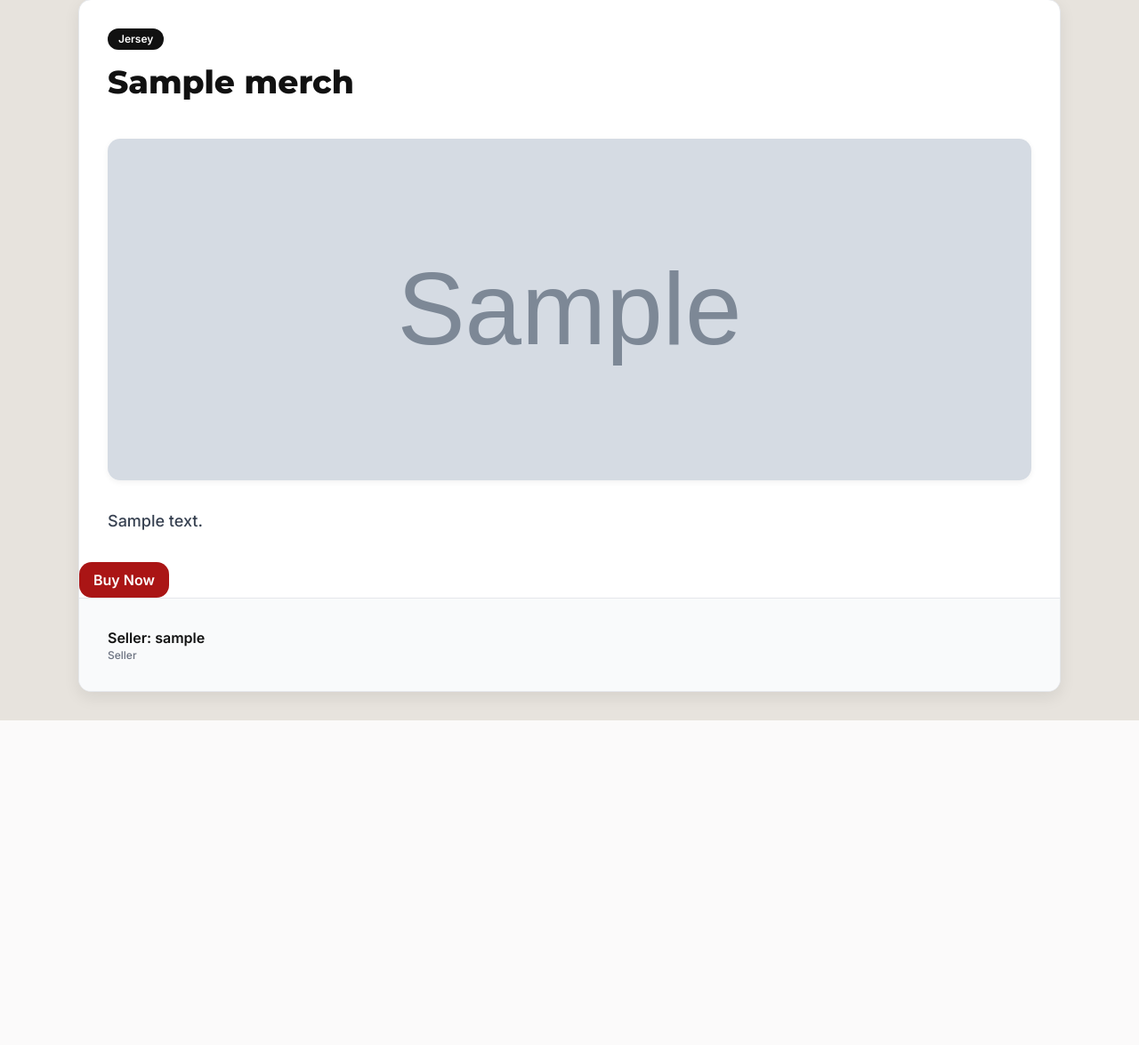
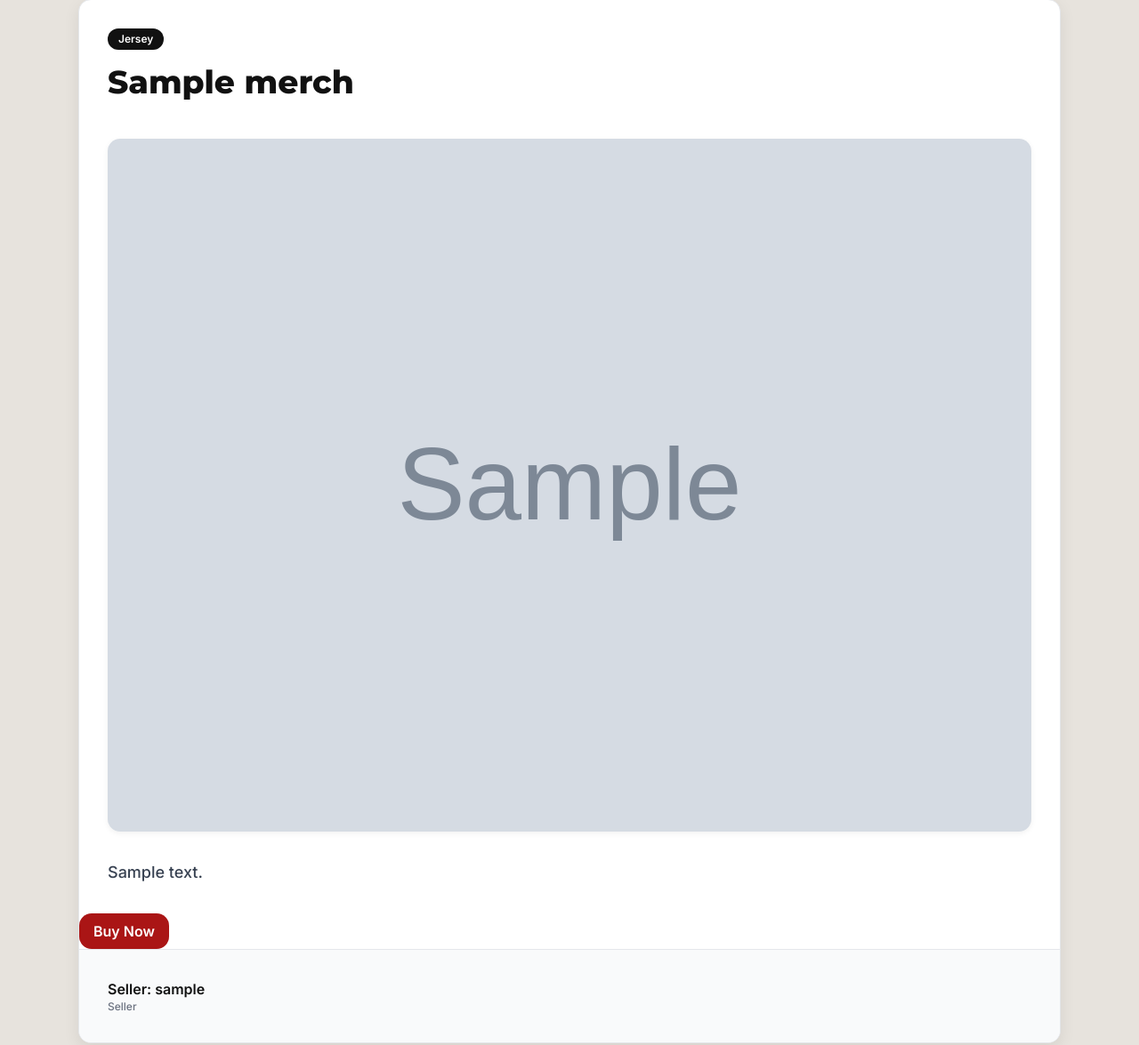
Before and after one commit to pbp-kelompok-d08/Garuda-Lounge, a Django app: page /merchandise/00000000-0000-0000-0000-000000000001/ in a window 1280 px wide. Shown: the part 141-1316 px from the top of the page at 89% size. Before the commit the page ends 951 px from the top, so only its background shows below. Run offline with Django 5.2, Linux system fonts and the light colour scheme; a user stored in the database is signed in; tables that the repository leaves empty hold one stand-in row (values such as "Sample post"); grey boxes marked "Sample" are stand-in pictures; some libraries are stand-ins or nearby versions.

Commit message:
fixed the image height in merch_detail

```diff
--- a/merchandise/templates/merch_detail.html
+++ b/merchandise/templates/merch_detail.html
@@ -27,7 +27,7 @@
   </div>
 
   <div id="featured-image-container" class="px-6 sm:px-8 hidden">
-    <img id="featured-image" src="" alt="" class="w-full h-64 sm:h-80 lg:h-96 object-cover rounded-xl2 shadow-sub">
+    <img id="featured-image" src="" alt="" class="w-full h-100 sm:h-100 lg:h-100 object-cover rounded-xl2 shadow-sub">
   </div>
 
   <div class="p-6 sm:p-8">
```
